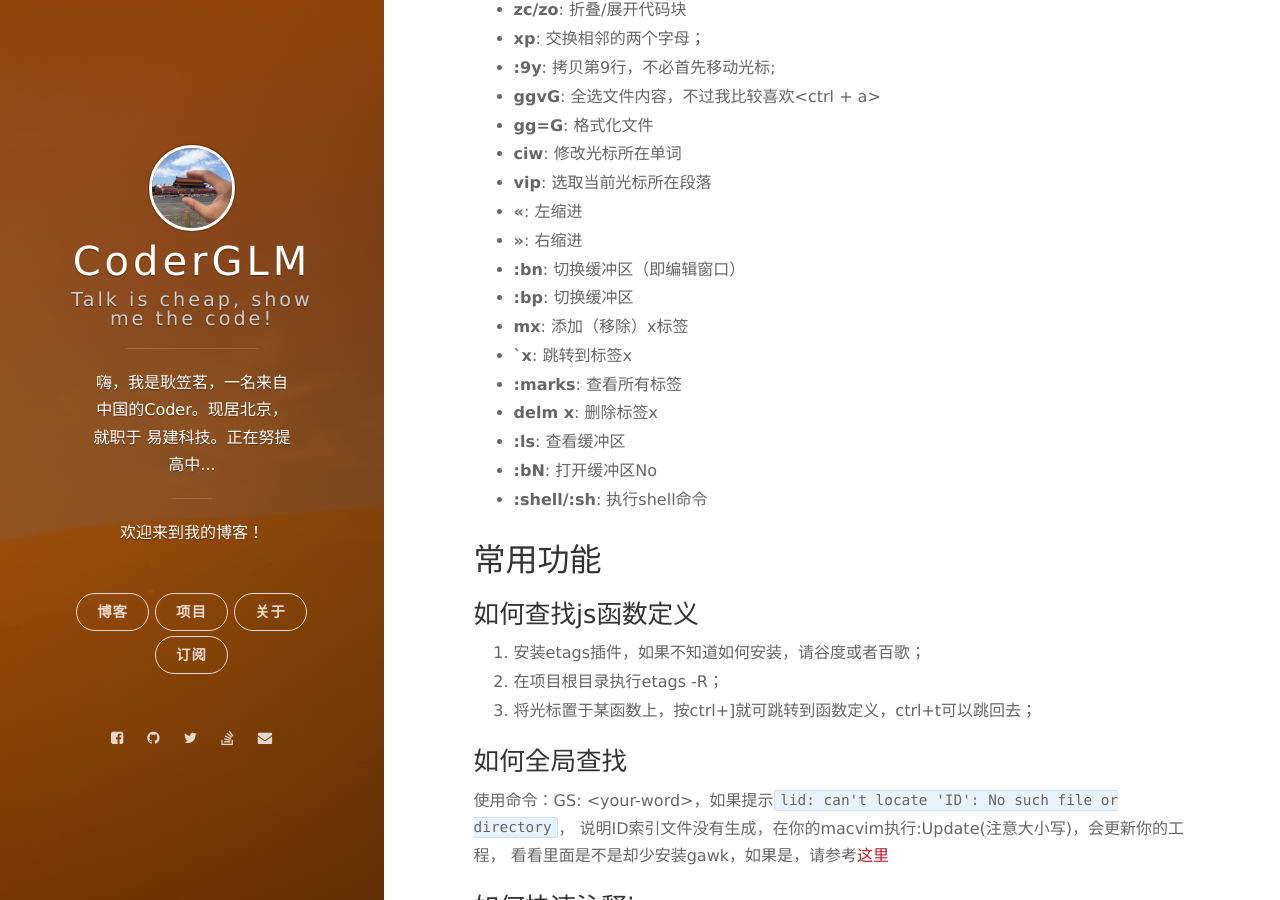
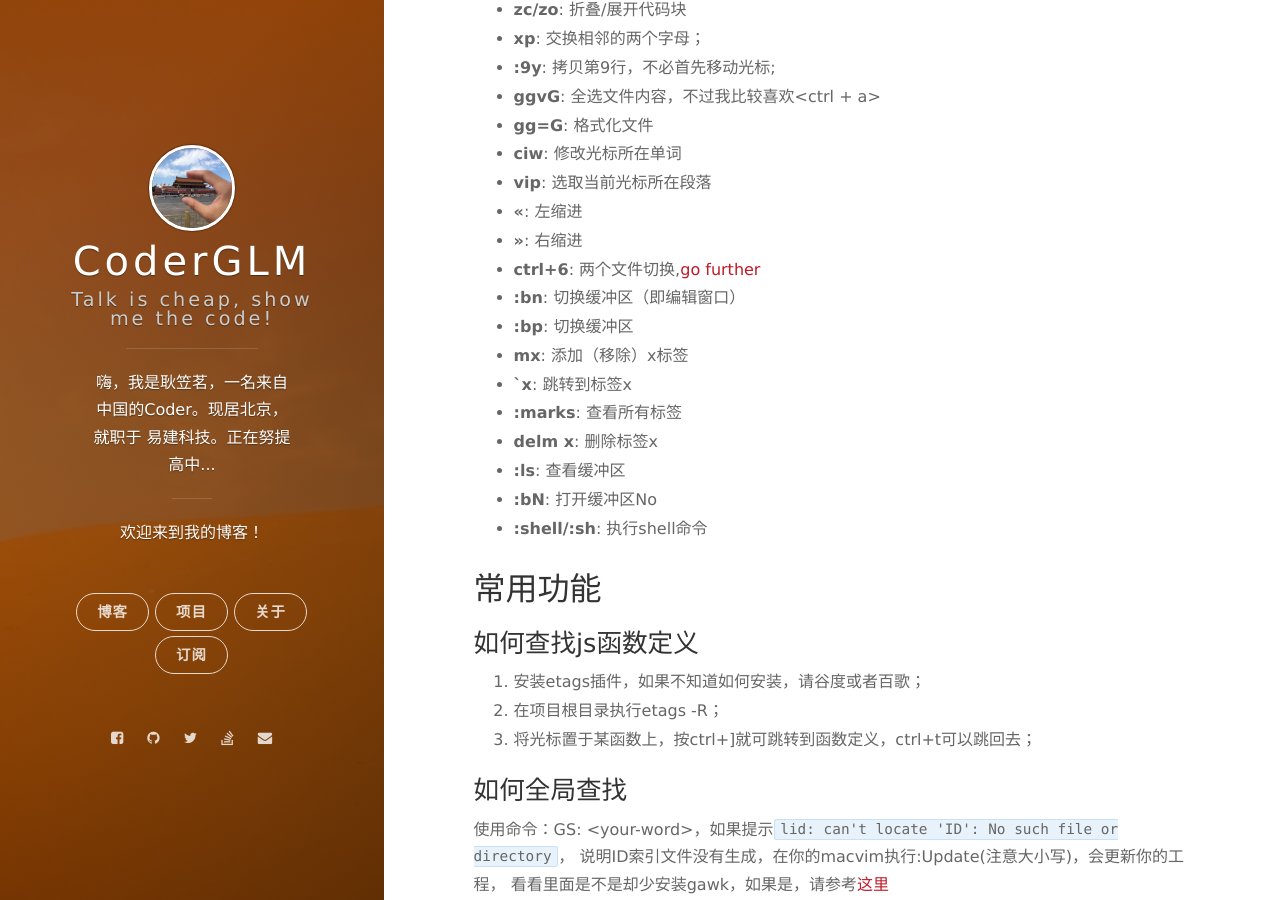
Before and after one commit to CoderLim/jekyll-based-blog, a Jekyll site: the page built from _posts/2016-09-08-how-to-use-vim.markdown, in a window 1280 px wide and 900 px high, scrolled down 1743 px. Built offline with Jekyll 4.4.1, drawn with Linux system fonts in a browser that asks for light colours; nearby versions of some CDN libraries; comment, search, counter and statistics services are not loaded.

Commit message:
Update _posts/2016-09-08-how-to-use-vim.markdown

```diff
--- a/_posts/2016-09-08-how-to-use-vim.markdown
+++ b/_posts/2016-09-08-how-to-use-vim.markdown
@@ -41,6 +41,7 @@ tags: exvim;vim;使用;方法;终极;总结;入门;
 - **vip**: 选取当前光标所在段落
 - **<<**: 左缩进
 - **>>**: 右缩进
+- **ctrl+6**: 两个文件切换,[go further](http://stackoverflow.com/questions/19971023/how-to-go-back-to-previous-opened-file-in-vim)
 - **:bn**: 切换缓冲区（即编辑窗口）
 - **:bp**: 切换缓冲区
 - **mx**: 添加（移除）x标签
```
